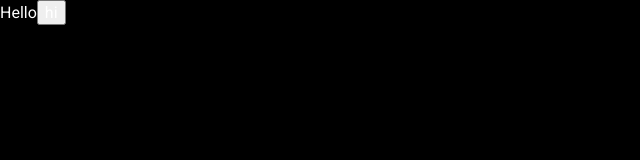
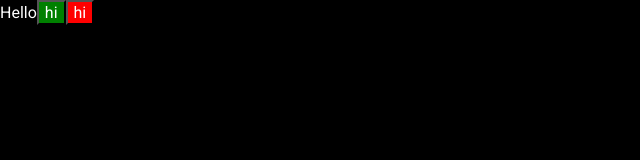
Before and after one commit to Reni101/cards-application, a React (Vite) app: page / in a window 1280 px wide. Shown: the top 160 px of the page, without its empty margins (0-640 px from the left). Built offline with nearby package versions, Linux system fonts and the light colour scheme.

Commit message:
feat: add polymorphic button

```diff
--- a/src/App.tsx
+++ b/src/App.tsx
@@ -1,8 +1,13 @@
+import { Button } from './components/ui/button'
+
 export function App() {
   return (
     <>
       Hello
-      <button>hi</button>
+      <Button variant="secondary" href={'https://www.google.com/'}>
+        hi
+      </Button>
+      <Button href="asd">hi</Button>
     </>
   )
 }
--- a/src/components/ui/button/button.tsx
+++ b/src/components/ui/button/button.tsx
@@ -1,14 +1,20 @@
-import { ComponentPropsWithoutRef, FC } from 'react'
+import { ComponentPropsWithoutRef, ElementType } from 'react'
 
 import s from './button.module.scss'
 
-export type ButtonProps = {
+export type ButtonProps<T extends ElementType = 'button'> = {
+  as?: T
   variant?: 'primary' | 'secondary' | 'tertiary' | 'link'
   fullWidth?: boolean
-} & ComponentPropsWithoutRef<'button'>
+  className?: string
+} & ComponentPropsWithoutRef<T>
 
-export const Button: FC<ButtonProps> = ({ variant = 'primary', fullWidth, className, ...rest }) => {
+export const Button = <T extends ElementType = 'button'>(
+  props: ButtonProps<T> & Omit<ComponentPropsWithoutRef<T>, keyof ButtonProps<T>>
+) => {
+  const { variant = 'primary', fullWidth, className, as: Component = 'button', ...rest } = props
+
   return (
-    <button className={`${s[variant]} ${fullWidth ? s.fullWidth : ''} ${className}`} {...rest} />
+    <Component className={`${s[variant]} ${fullWidth ? s.fullWidth : ''} ${className}`} {...rest} />
   )
 }
--- a/src/main.tsx
+++ b/src/main.tsx
@@ -5,7 +5,7 @@
 
 import { createRoot } from 'react-dom/client'
 
-import { App } from 'App'
+import { App } from './App'
 import './styles/index.scss'
 
 createRoot(document.getElementById('root') as HTMLElement).render(
--- a/tsconfig.json
+++ b/tsconfig.json
@@ -1,6 +1,5 @@
 {
   "compilerOptions": {
-    "baseUrl": "src",
     "target": "ES2020",
     "useDefineForClassFields": true,
     "lib": ["ES2020", "DOM", "DOM.Iterable"],
```
Also changed, not shown: 1 other file (tests, documents, lock files or other folders).
